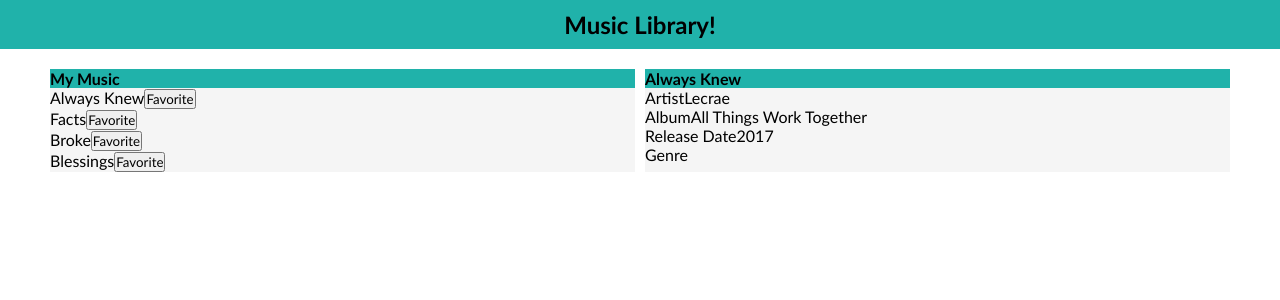
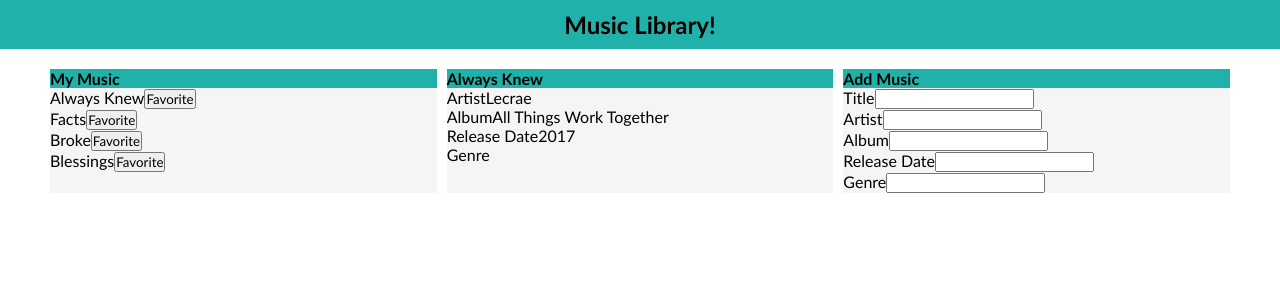
Before and after one commit to a2thedev/music-library-frontend, a React (Create React App) app: page / in a window 1280 px wide. Shown: the top 300 px of the page. Built offline with nearby package versions, Linux system fonts and the light colour scheme.

Commit message:
NewMusicControlledForm

```diff
--- a/src/App.jsx
+++ b/src/App.jsx
@@ -2,6 +2,7 @@ import "./App.css";
 import Header from "./components/Header/Header";
 import MusicTable from "./components/MusicTable/MusicTable";
 import MusicInfo from "./components/MusicInfo/MusicInfo";
+import NewMusicForm from "./components/NewMusicForm/NewMusicFile";
 
 function App() {
   const selectedMusic = {
@@ -17,6 +18,7 @@ function App() {
       <div className="flex-container">
         <MusicTable />
         <MusicInfo musicobj={selectedMusic} />
+        <NewMusicForm />
       </div>
     </div>
   );
--- a/src/components/MusicItem/MusicItem.jsx
+++ b/src/components/MusicItem/MusicItem.jsx
@@ -3,8 +3,6 @@ import "./MusicItem.css";
 
 const MusictItem = ({ title }) => {
   const [isFavorite, setIsFavorite] = useState(false);
-
-  console.log(isFavorite);
 
   const handleClick = (e) => {
     setIsFavorite(!isFavorite);
--- /dev/null
+++ b/src/components/NewMusicForm/NewMusicFile.jsx
@@ -0,0 +1,40 @@
+import React, { useState } from "react";
+
+const NewMusicForm = ({}) => {
+  const [title, setTitle] = useState("");
+  const [artist, setArtist] = useState("");
+  const [album, setAlbum] = useState("");
+  const [releaseDate, setReleaseDate] = useState("");
+  const [genre, setGenre] = useState("");
+
+  return (
+    <form className="flex-item">
+      <h4>Add Music</h4>
+      <div>
+        <label>Title</label>
+        <input value={title} onChange={(e) => setTitle(e.target.value)} />
+      </div>
+      <div>
+        <label>Artist</label>
+        <input value={artist} onChange={(e) => setArtist(e.target.value)} />
+      </div>
+      <div>
+        <label>Album</label>
+        <input value={album} onChange={(e) => setAlbum(e.target.value)} />
+      </div>
+      <div>
+        <label>Release Date</label>
+        <input
+          value={releaseDate}
+          onChange={(e) => setReleaseDate(e.target.value)}
+        />
+      </div>
+      <div>
+        <label>Genre</label>
+        <input value={genre} onChange={(e) => setGenre(e.target.value)} />
+      </div>
+    </form>
+  );
+};
+
+export default NewMusicForm;
```
